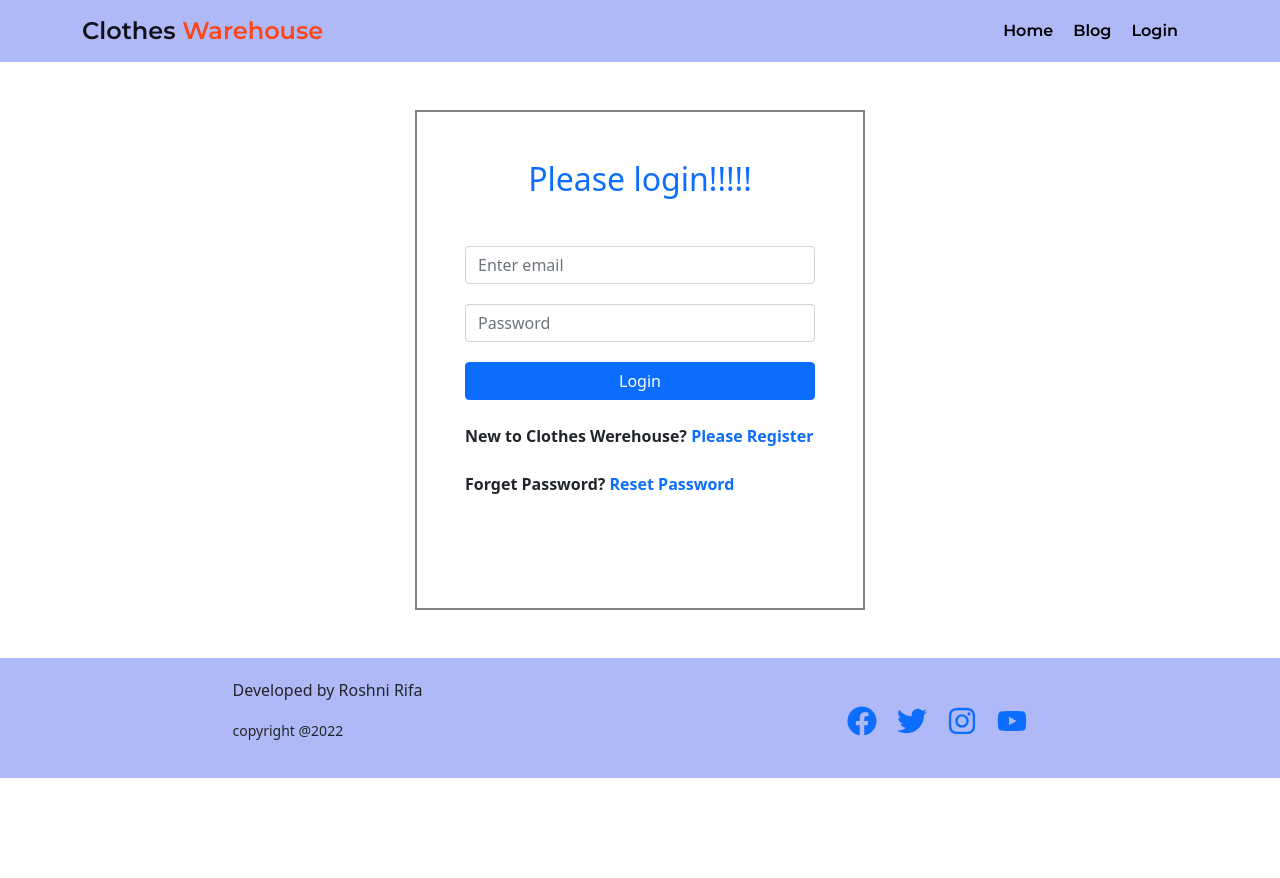
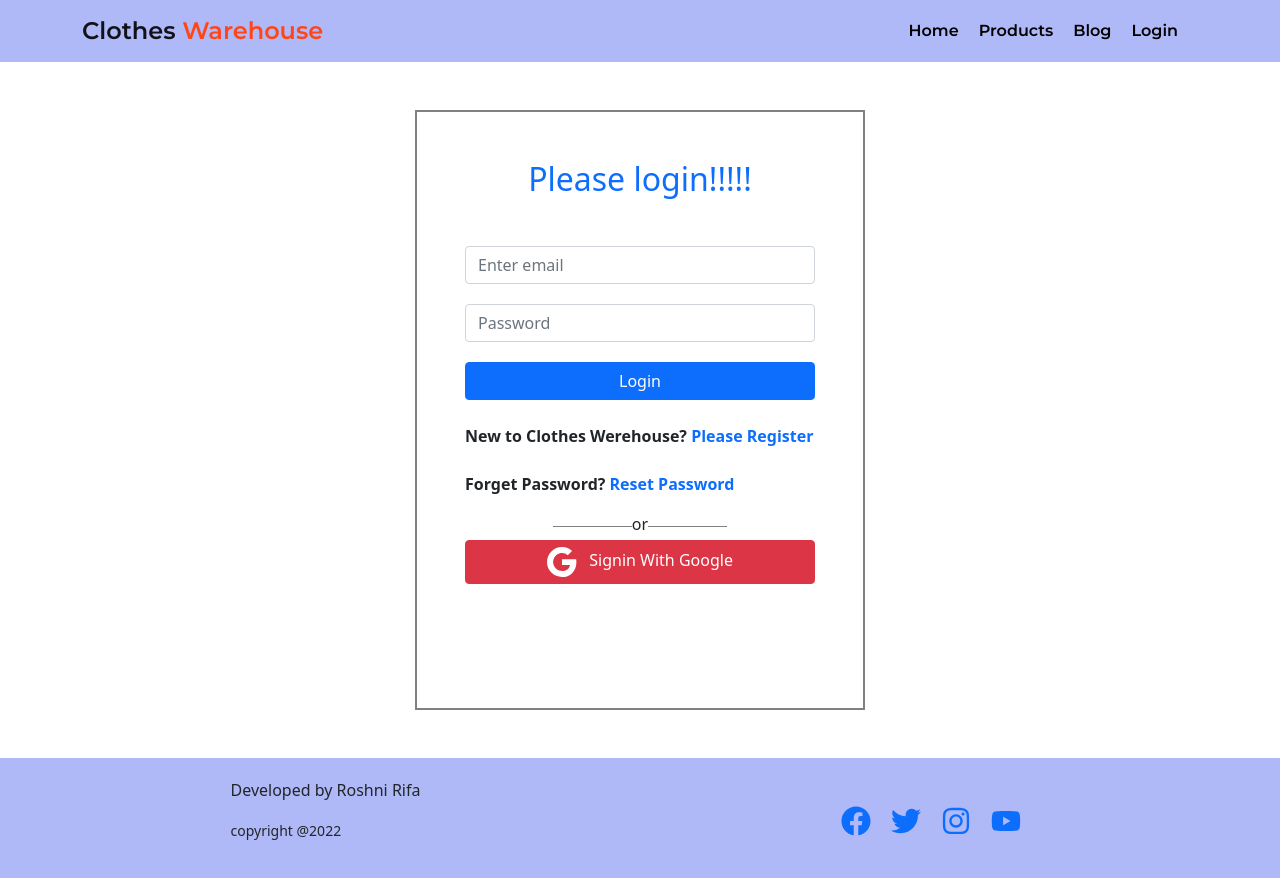
Before and after one commit to roshnirifa/Unity-warehouse-client, a React (Create React App) app: page /login in a window 1280 px wide. Before the commit the page ends 800 px from the top, so only its background shows below. Built offline with nearby package versions, Linux system fonts and the light colour scheme; no server answers; a web font is replaced by a local one.

Commit message:
email verification added

```diff
--- a/src/App.js
+++ b/src/App.js
@@ -9,6 +9,12 @@ import Login from './pages/Home/Login/Login';
 import Footer from './pages/shared/Footer/Footer'
 import Register from './pages/Register/Register';
 import { ToastContainer } from 'react-bootstrap';
+import ProductsDetail from './pages/Products/ProductsDetail';
+
+import NotFound from './pages/NotFound/NotFound';
+import RequriedAuth from './pages/Home/Login/RequiredLogin/RequriedAuth';
+
+
 
 
 function App() {
@@ -18,9 +24,16 @@ function App() {
       <Routes>
         <Route path='/' element={<Home></Home>}></Route>
         <Route path='/home' element={<Home></Home>}></Route>
+
+        <Route path='/products/:productsId' element={
+          <RequriedAuth>
+            <ProductsDetail></ProductsDetail>
+          </RequriedAuth>
+        }></Route>
         <Route path='/blogs' element={<Blogs></Blogs>}></Route>
         <Route path='/login' element={<Login></Login>}></Route>
         <Route path='/register' element={<Register></Register>}></Route>
+        <Route path='*' element={<NotFound></NotFound>}></Route>
       </Routes>
       <Footer></Footer>
       <ToastContainer></ToastContainer>
--- a/src/pages/Home/Header/Header.js
+++ b/src/pages/Home/Header/Header.js
@@ -1,9 +1,16 @@
+import { signOut } from 'firebase/auth';
 import React from 'react';
 import { Container, Nav, Navbar } from 'react-bootstrap';
+import { useAuthState } from 'react-firebase-hooks/auth';
 import { Link } from 'react-router-dom';
+import auth from '../../firebase_init';
 import './Header.css'
 
 const Header = () => {
+    const [user] = useAuthState(auth);
+    const handleSignOut = () => {
+        signOut(auth)
+    }
     return (
         <Navbar collapseOnSelect expand="lg" className='navbar' >
             <Container>
@@ -12,8 +19,15 @@ const Header = () => {
                 <Navbar.Collapse id="responsive-navbar-nav">
                     <Nav className='ms-auto'>
                         <Link to='/home'>Home</Link>
+                        <Link to='/products'>Products</Link>
                         <Link to='/blogs'>Blog</Link>
-                        <Link to='/login'>Login</Link>
+
+                        {
+                            user ? <Link onClick={handleSignOut} as={Link} to="/checkout" >Signout</Link>
+                                :
+                                <Link to='/login'>Login</Link>
+                        }
+                        <p> {user && user.email}</p>
                     </Nav>
                 </Navbar.Collapse>
             </Container>
--- a/src/pages/Home/Home/Inventory/Inventory.js
+++ b/src/pages/Home/Home/Inventory/Inventory.js
@@ -6,7 +6,7 @@ import './Inventory.css'
 const Inventory = () => {
     const [products] = useProduct();
     return (
-        <div className=' w-75 mx-auto'>
+        <div className=' container'>
             <h1 className='text-center' >Inventory</h1>
             <div className='products-container'>
                 {
--- a/src/pages/Home/Home/Product/Product.js
+++ b/src/pages/Home/Home/Product/Product.js
@@ -1,12 +1,17 @@
 import React from 'react';
+import { useNavigate } from 'react-router-dom';
 import './Product.css'
 
 const Product = ({ product }) => {
-    const { name, img, price, description, quantity, suplier } = product
+    const { id, name, img, price, description, quantity, suplier } = product;
+    const navigate = useNavigate()
+    const handleUpdate = (id) => {
+        navigate(`/products/${id}`)
+    }
     return (
-        <div>
 
-            <div className='product container '>
+
+        <div className='product'>
             <div className='product-img'>
                 <img src={img} alt="" />
             </div>
@@ -16,9 +21,9 @@ const Product = ({ product }) => {
             <p>Quantity : {quantity}</p>
 
             <p><small>{description}</small></p>
-                <button className='btn btn-primary px-5' > Update</button>
+            <button onClick={() => handleUpdate(id)} className='btn btn-primary w-50'> Update</button>
         </div>
-        </div>
+
     );
 };
 
--- a/src/pages/Home/Login/Login.css
+++ b/src/pages/Home/Login/Login.css
@@ -5,6 +5,6 @@
 .login-container {
     border: 2px solid gray;
     width: 450px;
-    height: 500px;
+    height: 600px;
     background-color: white;
 }
--- a/src/pages/Home/Login/Login.js
+++ b/src/pages/Home/Login/Login.js
@@ -1,8 +1,11 @@
 import React, { useRef, useState } from 'react';
 import { Form } from 'react-bootstrap';
-import { useSignInWithEmailAndPassword } from 'react-firebase-hooks/auth';
-import { useNavigate } from 'react-router-dom';
+import { useSendPasswordResetEmail, useSignInWithEmailAndPassword } from 'react-firebase-hooks/auth';
+import { useLocation, useNavigate } from 'react-router-dom';
+import { toast, ToastContainer } from 'react-toastify';
 import auth from '../../firebase_init';
+import Loading from '../../shared/Loading/Loading';
+import SocialLogin from '../../SocialLogin/SocialLogin';
 import './Login.css'
 
 
@@ -11,6 +14,9 @@ const Login = () => {
     const navigate = useNavigate();
     const [email, setEmail] = useState('');
     const [pass, setPass] = useState('');
+    const location = useLocation();
+
+
     const [
         signInWithEmailAndPassword,
         user,
@@ -18,14 +24,18 @@ const Login = () => {
         error,
     ] = useSignInWithEmailAndPassword(auth);
 
+    const [sendPasswordResetEmail, sending] = useSendPasswordResetEmail(auth);
+    let from = location.state?.from?.pathname || "/";
+
     const handleEmailBlur = event => {
         setEmail(event.target.value);
     }
     const handlepassBlur = event => {
         setPass(event.target.value);
     }
+
     if (user) {
-        navigate('/home')
+        navigate(from, { replace: true });
     }
 
     const handleSubmit = e => {
@@ -35,9 +45,23 @@ const Login = () => {
 
     }
 
+
     const navigateSignUp = () => {
         navigate('/register');
     }
+
+    const resetPassword = async () => {
+
+        if (email) {
+            await sendPasswordResetEmail(email);
+            alert('Sent email');
+        }
+
+    }
+    if (loading) {
+        return <Loading></Loading>
+    }
+
     return (
         <div className='login p-5'>
             <div className='mx-auto login-container '>
@@ -63,7 +87,10 @@ const Login = () => {
                     <p className='mt-4  fw-bold'>New to Clothes Werehouse? <span className='text-primary ' onClick={navigateSignUp} style={{ cursor: 'pointer' }}>Please Register</span></p>
 
 
-                    <p className='mt-4  fw-bold'>Forget Password? <span className='text-primary' style={{ cursor: 'pointer' }}>Reset Password</span></p>
+                    <p className='mt-4  fw-bold'>Forget Password? <span className='text-primary' onClick={resetPassword} style={{ cursor: 'pointer' }}>Reset Password</span></p>
+
+                    <SocialLogin></SocialLogin>
+                    <ToastContainer />
                 </Form>
             </div>
         </div>
--- /dev/null
+++ b/src/pages/NotFound/NotFound.js
@@ -0,0 +1,11 @@
+import React from 'react';
+
+const NotFound = () => {
+    return (
+        <div>
+            <h1>404!</h1>
+        </div>
+    );
+};
+
+export default NotFound;
--- /dev/null
+++ b/src/pages/Products/ProductsDetail.js
@@ -0,0 +1,11 @@
+import React from 'react';
+
+const ProductsDetail = () => {
+    return (
+        <div>
+            <h2>products detail</h2>
+        </div>
+    );
+};
+
+export default ProductsDetail;
--- a/src/pages/Register/Register.js
+++ b/src/pages/Register/Register.js
@@ -2,7 +2,9 @@ import React, { useRef, useState } from 'react';
 import { Button, Form } from "react-bootstrap";
 import { useNavigate } from 'react-router-dom';
 import auth from '../firebase_init.js';
-import { useCreateUserWithEmailAndPassword } from 'react-firebase-hooks/auth';
+import { useCreateUserWithEmailAndPassword, useUpdateProfile } from 'react-firebase-hooks/auth';
+import SocialLogin from '../SocialLogin/SocialLogin.js';
+import Loading from '../shared/Loading/Loading.js';
 ;
 
 
@@ -17,7 +19,8 @@ const Register = () => {
     const [
         createUserWithEmailAndPassword,
         user,
-        loading,] = useCreateUserWithEmailAndPassword(auth);
+        loading,] = useCreateUserWithEmailAndPassword(auth, { sendEmailVerification: true });
+    const [updateProfile, updating, updateError] = useUpdateProfile(auth);
 
     const handleNameBlur = event => {
         setName(event.target.value);
@@ -33,7 +36,7 @@ const Register = () => {
         setConfirmPass(event.target.value);
     }
     if (user) {
-        navigate('/home')
+        console.log("user", user);
     }
 
 
@@ -50,12 +53,18 @@ const Register = () => {
             setError("password should be 6 character long");
             return;
         }
-        createUserWithEmailAndPassword(email, pass, confirmPass)
+        await createUserWithEmailAndPassword(email, pass, confirmPass);
+        await updateProfile({ displayName: name });
+        alert('Updated profile');
+        navigate('/home')
 
     }
     const navigateSignUp = () => {
         navigate('/login');
 
+    }
+    if (loading) {
+        return <Loading></Loading>
     }
 
     return (
@@ -83,7 +92,10 @@ const Register = () => {
                         <button className='btn btn-primary w-100'>Register</button>
                     </div>
 
+
                     <p className='mt-4 text-danger fw-bold' >Already have an account? <span className='text-primary' onClick={navigateSignUp} style={{ cursor: 'pointer' }}>Please Login</span></p>
+
+                    <SocialLogin></SocialLogin>
 
 
                 </Form>
--- /dev/null
+++ b/src/pages/SocialLogin/SocialLogin.css
@@ -0,0 +1,18 @@
+.orDiv {
+    background-color: gray;
+    height: 1px;
+    width: 50%;
+}
+
+.btn {
+    width: 350px;
+}
+
+.btn-group {
+    flex-direction: column;
+    align-items: center;
+}
+
+.icon {
+    margin-right: 8px;
+}
--- /dev/null
+++ b/src/pages/SocialLogin/SocialLogin.js
@@ -0,0 +1,44 @@
+import React from 'react';
+import { useSignInWithFacebook, useSignInWithGoogle } from 'react-firebase-hooks/auth';
+import { BsFacebook, BsGoogle } from "react-icons/bs";
+import { useLocation, useNavigate } from 'react-router-dom';
+import auth from '../firebase_init';
+
+import './SocialLogin.css'
+
+const SocialLogin = () => {
+    const [signInWithGoogle, user, loading, error] = useSignInWithGoogle(auth);
+    const navigate = useNavigate();
+    const location = useLocation()
+    let from = location.state?.from?.pathname || "/";
+
+    if (error) {
+        return (
+            <div>
+                <p>Error: {error.message}</p>
+            </div>
+        );
+    }
+    if (loading) {
+        return <p>Loading...</p>;
+    }
+    if (user) {
+        navigate(from, { replace: true });
+    }
+    return (
+        <div className='mx-auto w-50'>
+            <div className='d-flex align-items-center '>
+                <div className='orDiv' ></div>
+                <p className='mb-1'>or</p>
+                <div className='orDiv'></div>
+            </div>
+            <div className='d-flex btn-group'>
+                <button className='btn btn-danger mb-3 ' onClick={() => signInWithGoogle()} ><BsGoogle className='icon'></BsGoogle> Signin With Google</button>
+
+            </div>
+
+        </div>
+    );
+};
+
+export default SocialLogin;
```
Also changed, not shown: src/pages/Home/Login/RequiredLogin/RequriedAuth.js (renamed from src/pages/Home/Login/RequireAuth/RequireAuth.js, +4 -4 lines). Lines whose indentation alone changed are shown as unchanged.
